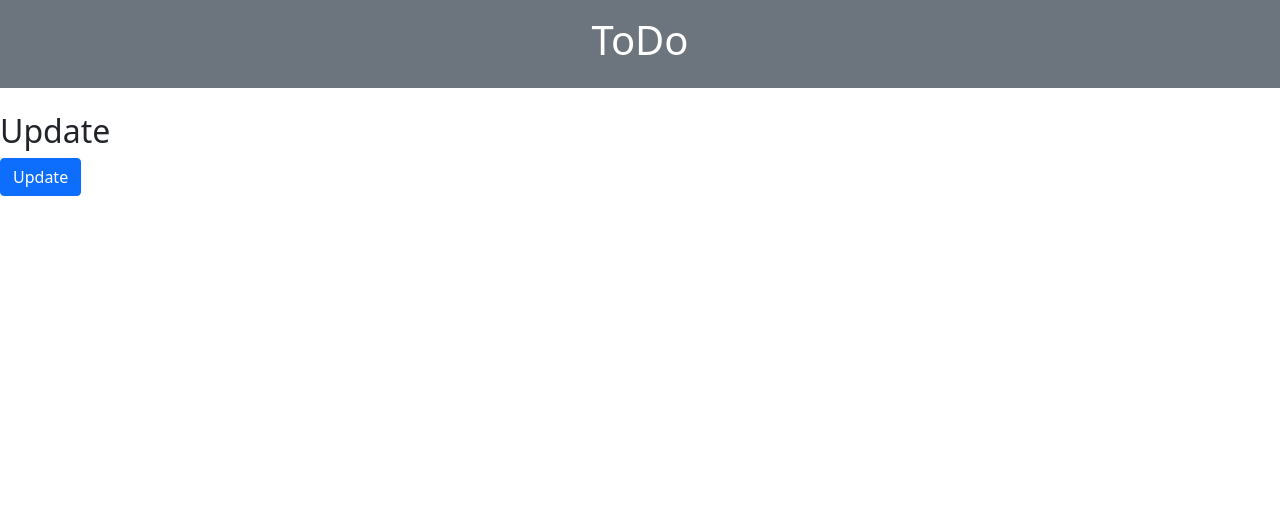
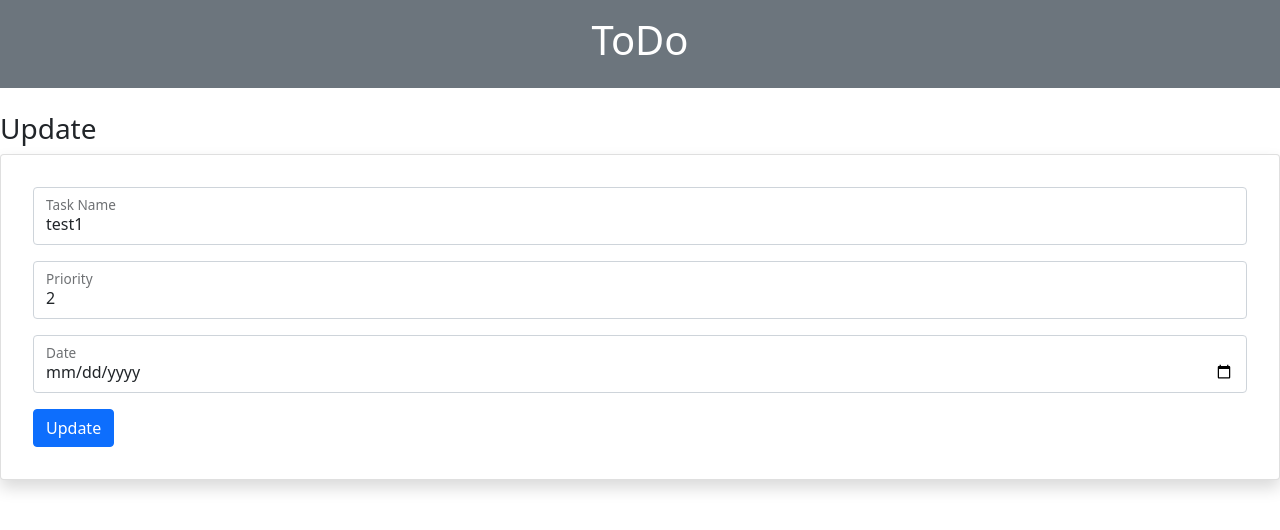
Before and after one commit to Tinsonkurian/ToDo-python-django, a Django app: page /edit/2/ in a window 1280 px wide. Shown: the top 530 px of the page. Run offline with Django 4.2, Linux system fonts and the light colour scheme; data comes from the database, SQL or seed files in the repository.

Commit message:
Update update.html

```diff
--- a/template/update.html
+++ b/template/update.html
@@ -4,11 +4,27 @@
 {% endblock title %}
 {% block body %}
 
-<form action="" method="POST">
-  {% csrf_token %}
-    <h2>Update</h2>
-    {{form.as_p}}
+<h3>Update</h3>
+<div class="card shadow p-3 mb-5 bg-body rounded" >
+  <div class="card-body">
+    <form method="POST" action="{%url 'update' task.id%}">
+      {% csrf_token %}
+      <div class="form-floating mb-3">
+        <input type="text" name="name" value="{{task.name}}" class="form-control" id="floatingInput" placeholder="Enter task">
+        <label for="floatingInput">Task Name</label>
+      </div>
+      <div class="form-floating mb-3">
+        <input type="number" name="priority" value="{{task.priority}}" class="form-control" id="floatingInput" placeholder="Enter Priority">
+        <label for="floatingInput">Priority</label>
+      </div>
+      <div class="form-floating mb-3">
+        <input type="date" name="date" value="{{task.date}}" class="form-control" id="floatingInput" placeholder="Enter Date">
+        <label for="floatingInput">Date</label>
+      </div>
+      <button type="submit" class="btn btn-primary">Update</button>
+    </form>
 
-    <button type="submit" class="btn btn-primary">Update</button>
-</form>
+
+  </div>
+</div>
 {% endblock body %}
```
